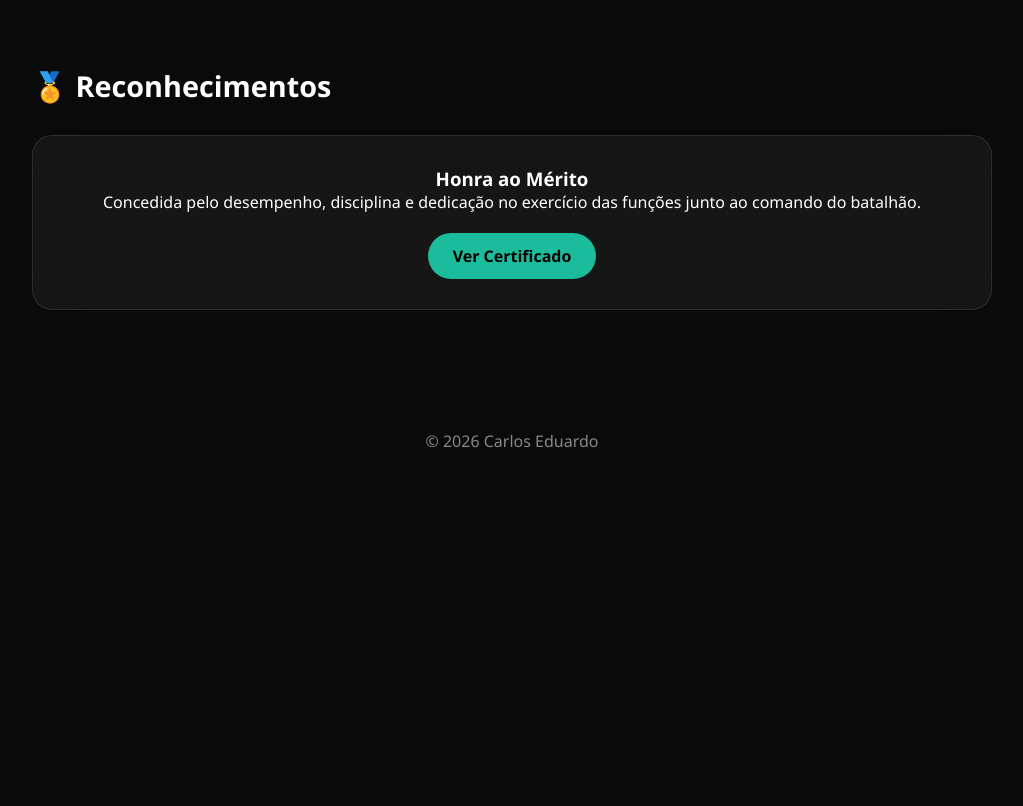
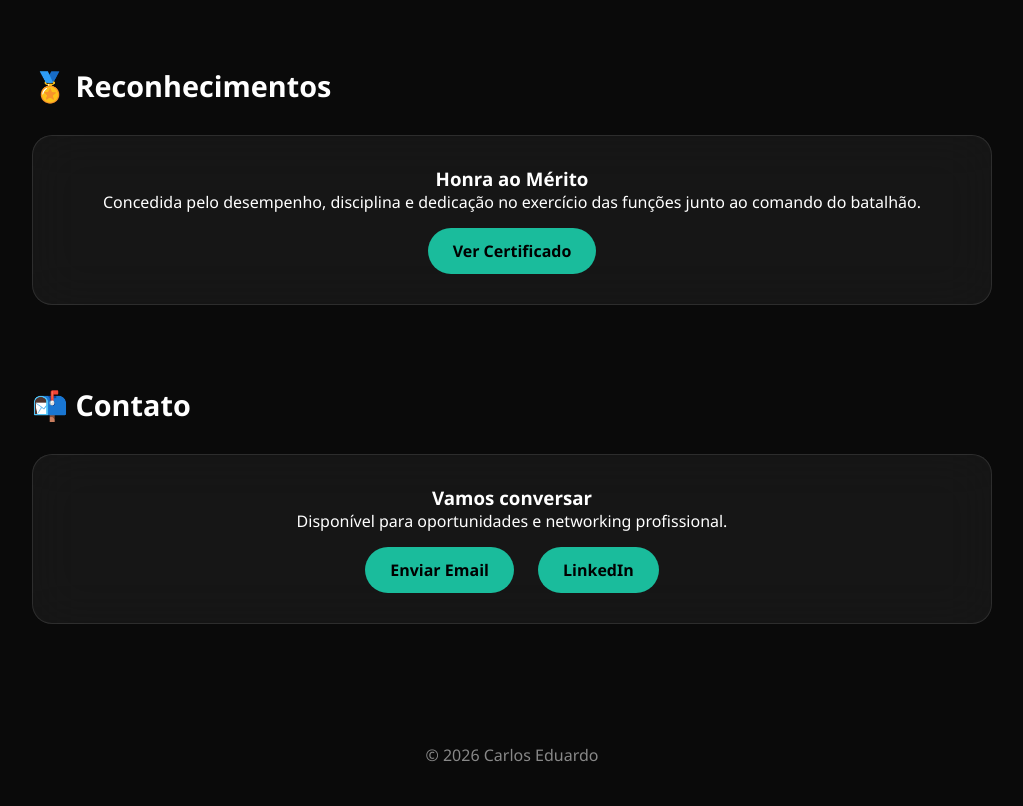
Before and after one commit to bknhrt/Portifolio, a plain HTML site: page index.html in a window 1280 px wide. Shown: the part 1360-2166 px from the top of the page, without its empty margins (128-1151 px from the left). Before the commit the page ends 1852 px from the top, so only its background shows below. Drawn offline with Linux system fonts and the light colour scheme.

Commit message:
Add contact section to index.html
Added a contact section with email and LinkedIn links.

```diff
--- a/index.html
+++ b/index.html
@@ -77,7 +77,7 @@ section {
 
 .btn {
     display: inline-block;
-    margin-top: 20px;
+    margin: 15px 10px 0 10px;
     padding: 12px 25px;
     border-radius: 30px;
     background: #1abc9c;
@@ -98,8 +98,7 @@ footer {
     color: #888;
 }
 
-/* eu particularmente gosto muito de animacaoes e blur*/
-
+/* eu particularmente gosto mt dd animação e blur*/
 .reveal {
     opacity: 0;
     transform: translateY(40px);
@@ -117,8 +116,8 @@ footer {
     }
 }
 </style>
+</head>
 
-</head>
 <body>
 
 <div class="background"></div>
@@ -176,6 +175,22 @@ footer {
     </div>
 </section>
 
+<section>
+    <h2 class="section-title reveal">📬 Contato</h2>
+    <div class="glass highlight reveal">
+        <h3>Vamos conversar</h3>
+        <p>Disponível para oportunidades e networking profissional.</p>
+
+        <a href="mailto:kaduc5200@gmail.com" class="btn">
+            Enviar Email
+        </a>
+
+        <a href="https://www.linkedin.com/in/carloseduardobknhrt" class="btn" target="_blank">
+            LinkedIn
+        </a>
+    </div>
+</section>
+
 <footer class="reveal">
     © 2026 Carlos Eduardo
 </footer>
```
